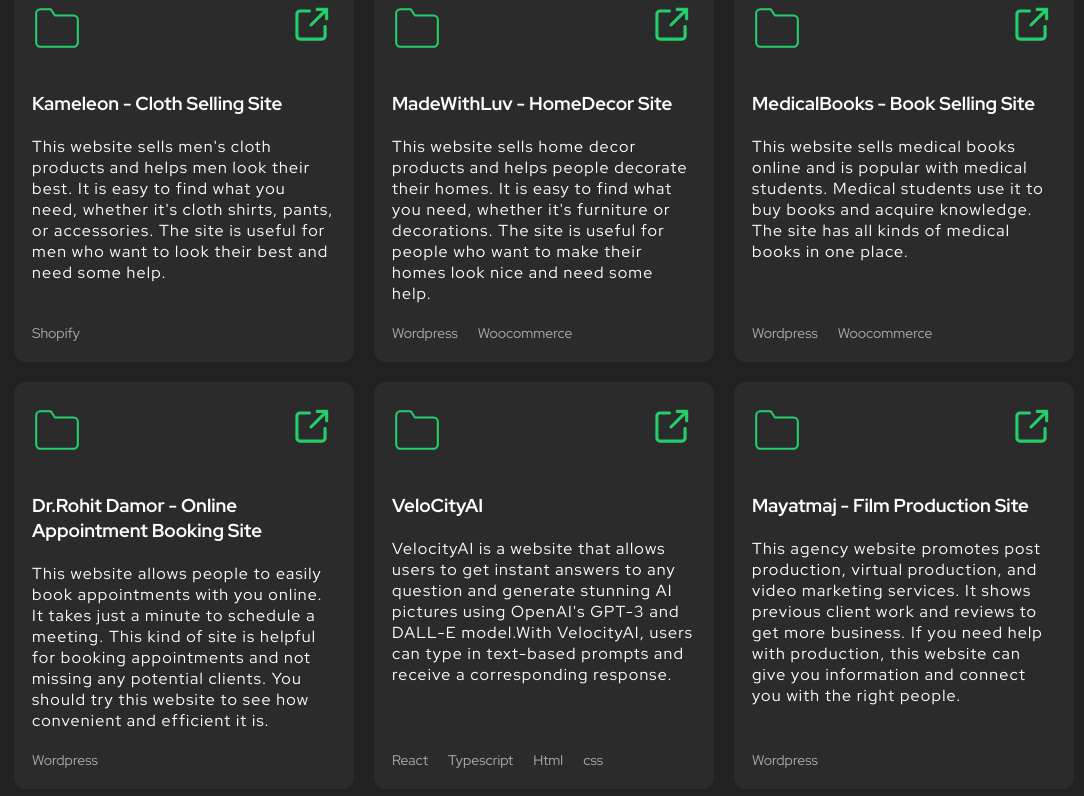
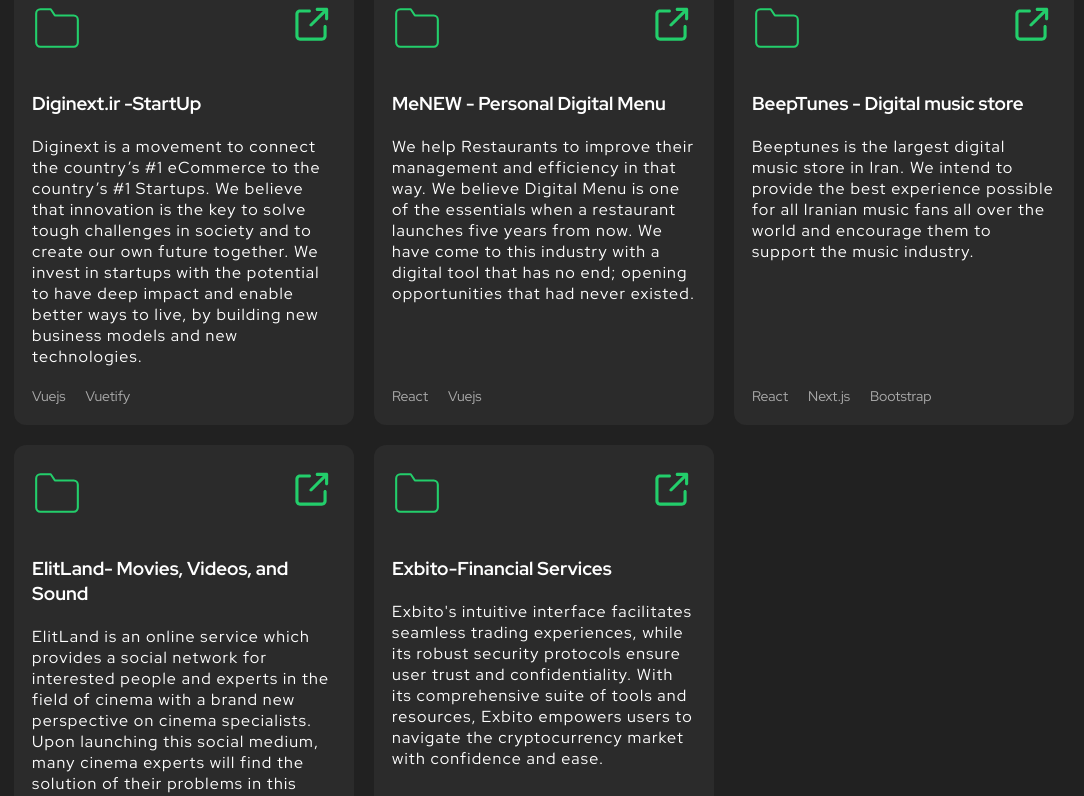
Before and after one commit to sadafamininia99/Pottfolio, a React (Create React App) app: page / in a window 1280 px wide. Shown: the part 1340-2136 px from the top of the page, without its empty margins (96-1180 px from the left). Built offline with nearby package versions, Linux system fonts and the light colour scheme.

Commit message:
feat:add my experiences

```diff
--- a/src/components/Project/Project.tsx
+++ b/src/components/Project/Project.tsx
@@ -1,37 +1,52 @@
 import { Container } from "./styles";
 // import githubIcon from "../../assets/github.svg"
 // import DownloadApp from '../../assets/download.png'
-import externalLink from "../../assets/external-link.svg"
+import externalLink from "../../assets/external-link.svg";
 import ScrollAnimation from "react-animate-on-scroll";
-
 
 export function Project() {
   return (
     <Container id="project">
       <h2>My Projects</h2>
       <div className="projects">
-
-
-
-      <ScrollAnimation animateIn="flipInX">
+        <ScrollAnimation animateIn="flipInX">
           <div className="project">
             <header>
-              <svg width="50" xmlns="http://www.w3.org/2000/svg" role="img" viewBox="0 0 24 24" fill="none" stroke="#23ce6b " stroke-width="1" stroke-linecap="round" stroke-linejoin="round" ><title>Folder</title><path d="M22 19a2 2 0 0 1-2 2H4a2 2 0 0 1-2-2V5a2 2 0 0 1 2-2h5l2 3h9a2 2 0 0 1 2 2z"></path></svg>
+              <svg
+                width="50"
+                xmlns="http://www.w3.org/2000/svg"
+                role="img"
+                viewBox="0 0 24 24"
+                fill="none"
+                stroke="#23ce6b "
+                stroke-width="1"
+                stroke-linecap="round"
+                stroke-linejoin="round"
+              >
+                <title>Folder</title>
+                <path d="M22 19a2 2 0 0 1-2 2H4a2 2 0 0 1-2-2V5a2 2 0 0 1 2-2h5l2 3h9a2 2 0 0 1 2 2z"></path>
+              </svg>
               <div className="project-links">
-                <a href="https://kameleon.co.in/" target="_blank" rel="noreferrer">
+                <a href="http://diginext.ir" target="_blank" rel="noreferrer">
                   <img src={externalLink} alt="Visit site" />
                 </a>
               </div>
             </header>
             <div className="body">
-              <h3>Kameleon - Cloth Selling Site</h3>
+              <h3>Diginext.ir -StartUp</h3>
               <p>
-              This website sells men's cloth products and helps men look their best. It is easy to find what you need, whether it's cloth shirts, pants, or accessories. The site is useful for men who want to look their best and need some help.
+                Diginext is a movement to connect the country’s #1 eCommerce to
+                the country’s #1 Startups. We believe that innovation is the key
+                to solve tough challenges in society and to create our own
+                future together. We invest in startups with the potential to
+                have deep impact and enable better ways to live, by building new
+                business models and new technologies.
               </p>
             </div>
             <footer>
               <ul className="tech-list">
-                <li>Shopify</li>
+                <li>Vuejs</li>
+                <li>Vuetify</li>
               </ul>
             </footer>
           </div>
@@ -40,23 +55,40 @@
         <ScrollAnimation animateIn="flipInX">
           <div className="project">
             <header>
-              <svg width="50" xmlns="http://www.w3.org/2000/svg" role="img" viewBox="0 0 24 24" fill="none" stroke="#23ce6b " stroke-width="1" stroke-linecap="round" stroke-linejoin="round" ><title>Folder</title><path d="M22 19a2 2 0 0 1-2 2H4a2 2 0 0 1-2-2V5a2 2 0 0 1 2-2h5l2 3h9a2 2 0 0 1 2 2z"></path></svg>
+              <svg
+                width="50"
+                xmlns="http://www.w3.org/2000/svg"
+                role="img"
+                viewBox="0 0 24 24"
+                fill="none"
+                stroke="#23ce6b "
+                stroke-width="1"
+                stroke-linecap="round"
+                stroke-linejoin="round"
+              >
+                <title>Folder</title>
+                <path d="M22 19a2 2 0 0 1-2 2H4a2 2 0 0 1-2-2V5a2 2 0 0 1 2-2h5l2 3h9a2 2 0 0 1 2 2z"></path>
+              </svg>
               <div className="project-links">
-                <a href="https://madewithluv.in/" target="_blank" rel="noreferrer">
+                <a href="https://menew.ir" target="_blank" rel="noreferrer">
                   <img src={externalLink} alt="Visit site" />
                 </a>
               </div>
             </header>
             <div className="body">
-              <h3>MadeWithLuv - HomeDecor Site</h3>
+              <h3>MeNEW - Personal Digital Menu</h3>
               <p>
-              This website sells home decor products and helps people decorate their homes. It is easy to find what you need, whether it's furniture or decorations. The site is useful for people who want to make their homes look nice and need some help.
+                We help Restaurants to improve their management and efficiency
+                in that way. We believe Digital Menu is one of the essentials
+                when a restaurant launches five years from now. We have come to
+                this industry with a digital tool that has no end; opening
+                opportunities that had never existed.
               </p>
             </div>
             <footer>
               <ul className="tech-list">
-                <li>Wordpress</li>
-                <li>Woocommerce</li>
+                <li>React</li>
+                <li>Vuejs</li>
               </ul>
             </footer>
           </div>
@@ -65,23 +97,44 @@
         <ScrollAnimation animateIn="flipInX">
           <div className="project">
             <header>
-              <svg width="50" xmlns="http://www.w3.org/2000/svg" role="img" viewBox="0 0 24 24" fill="none" stroke="#23ce6b " stroke-width="1" stroke-linecap="round" stroke-linejoin="round" ><title>Folder</title><path d="M22 19a2 2 0 0 1-2 2H4a2 2 0 0 1-2-2V5a2 2 0 0 1 2-2h5l2 3h9a2 2 0 0 1 2 2z"></path></svg>
+              <svg
+                width="50"
+                xmlns="http://www.w3.org/2000/svg"
+                role="img"
+                viewBox="0 0 24 24"
+                fill="none"
+                stroke="#23ce6b "
+                stroke-width="1"
+                stroke-linecap="round"
+                stroke-linejoin="round"
+              >
+                <title>Folder</title>
+                <path d="M22 19a2 2 0 0 1-2 2H4a2 2 0 0 1-2-2V5a2 2 0 0 1 2-2h5l2 3h9a2 2 0 0 1 2 2z"></path>
+              </svg>
               <div className="project-links">
-                <a href="https://justmedicalbooks.com/" target="_blank" rel="noreferrer">
+                <a
+                  href="http://www.beeptunes.com"
+                  target="_blank"
+                  rel="noreferrer"
+                >
                   <img src={externalLink} alt="Visit site" />
                 </a>
               </div>
             </header>
             <div className="body">
-              <h3>MedicalBooks - Book Selling Site</h3>
+              <h3>BeepTunes - Digital music store </h3>
               <p>
-              This website sells medical books online and is popular with medical students. Medical students use it to buy books and acquire knowledge. The site has all kinds of medical books in one place.
+                Beeptunes is the largest digital music store in Iran. We intend
+                to provide the best experience possible for all Iranian music
+                fans all over the world and encourage them to support the music
+                industry.
               </p>
             </div>
             <footer>
               <ul className="tech-list">
-                <li>Wordpress</li>
-                <li>Woocommerce</li>
+                <li>React</li>
+                <li>Next.js</li>
+                <li>Bootstrap</li>
               </ul>
             </footer>
           </div>
@@ -114,22 +167,46 @@
         <ScrollAnimation animateIn="flipInX">
           <div className="project">
             <header>
-              <svg width="50" xmlns="http://www.w3.org/2000/svg" role="img" viewBox="0 0 24 24" fill="none" stroke="#23ce6b " stroke-width="1" stroke-linecap="round" stroke-linejoin="round" ><title>Folder</title><path d="M22 19a2 2 0 0 1-2 2H4a2 2 0 0 1-2-2V5a2 2 0 0 1 2-2h5l2 3h9a2 2 0 0 1 2 2z"></path></svg>
+              <svg
+                width="50"
+                xmlns="http://www.w3.org/2000/svg"
+                role="img"
+                viewBox="0 0 24 24"
+                fill="none"
+                stroke="#23ce6b "
+                stroke-width="1"
+                stroke-linecap="round"
+                stroke-linejoin="round"
+              >
+                <title>Folder</title>
+                <path d="M22 19a2 2 0 0 1-2 2H4a2 2 0 0 1-2-2V5a2 2 0 0 1 2-2h5l2 3h9a2 2 0 0 1 2 2z"></path>
+              </svg>
               <div className="project-links">
-                <a href="https://drrohitdamor.com" target="_blank" rel="noreferrer">
+                <a
+                  href="https://elitland.com/"
+                  target="_blank"
+                  rel="noreferrer"
+                >
                   <img src={externalLink} alt="Visit site" />
                 </a>
               </div>
             </header>
             <div className="body">
-              <h3>Dr.Rohit Damor - Online Appointment Booking Site</h3>
+              <h3>ElitLand- Movies, Videos, and Sound</h3>
               <p>
-              This website allows people to easily book appointments with you online. It takes just a minute to schedule a meeting. This kind of site is helpful for booking appointments and not missing any potential clients. You should try this website to see how convenient and efficient it is.
+                ElitLand is an online service which provides a social network
+                for interested people and experts in the field of cinema with a
+                brand new perspective on cinema specialists. Upon launching this
+                social medium, many cinema experts will find the solution of
+                their problems in this environment, which in turn it will enrich
+                the contents and the services provided for the enthusiasts of
+                cinema.
               </p>
             </div>
             <footer>
               <ul className="tech-list">
-                <li>Wordpress</li>
+                <li>React</li>
+                <li>Next.js</li>
               </ul>
             </footer>
           </div>
@@ -138,25 +215,46 @@
         <ScrollAnimation animateIn="flipInX">
           <div className="project">
             <header>
-              <svg width="50" xmlns="http://www.w3.org/2000/svg" role="img" viewBox="0 0 24 24" fill="none" stroke="#23ce6b " stroke-width="1" stroke-linecap="round" stroke-linejoin="round" ><title>Folder</title><path d="M22 19a2 2 0 0 1-2 2H4a2 2 0 0 1-2-2V5a2 2 0 0 1 2-2h5l2 3h9a2 2 0 0 1 2 2z"></path></svg>
+              <svg
+                width="50"
+                xmlns="http://www.w3.org/2000/svg"
+                role="img"
+                viewBox="0 0 24 24"
+                fill="none"
+                stroke="#23ce6b "
+                stroke-width="1"
+                stroke-linecap="round"
+                stroke-linejoin="round"
+              >
+                <title>Folder</title>
+                <path d="M22 19a2 2 0 0 1-2 2H4a2 2 0 0 1-2-2V5a2 2 0 0 1 2-2h5l2 3h9a2 2 0 0 1 2 2z"></path>
+              </svg>
               <div className="project-links">
-                <a href="https://velocityai.vinayaksingh.com/" target="_blank" rel="noreferrer">
+                <a
+                  href="https://app.exbito.com/register"
+                  target="_blank"
+                  rel="noreferrer"
+                >
                   <img src={externalLink} alt="Visit site" />
                 </a>
               </div>
             </header>
             <div className="body">
-              <h3>VeloCityAI</h3>
+              <h3>Exbito-Financial Services</h3>
               <p>
-              VelocityAI is a website that allows users to get instant answers to any question and generate stunning AI pictures using OpenAI's GPT-3 and DALL-E model.With VelocityAI, users can type in text-based prompts and receive a corresponding response.
+                Exbito's intuitive interface facilitates seamless trading
+                experiences, while its robust security protocols ensure user
+                trust and confidentiality. With its comprehensive suite of tools
+                and resources, Exbito empowers users to navigate the
+                cryptocurrency market with confidence and ease.
               </p>
             </div>
             <footer>
               <ul className="tech-list">
                 <li>React</li>
                 <li>Typescript</li>
-                <li>Html</li>
-                <li>css</li>
+                <li>Next.js</li>
+                <li>GraphQl</li>
               </ul>
             </footer>
           </div>
@@ -186,31 +284,7 @@
           </div>
         </ScrollAnimation> */}
 
-        <ScrollAnimation animateIn="flipInX">
-          <div className="project">
-            <header>
-              <svg width="50" xmlns="http://www.w3.org/2000/svg" role="img" viewBox="0 0 24 24" fill="none" stroke="#23ce6b " stroke-width="1" stroke-linecap="round" stroke-linejoin="round" ><title>Folder</title><path d="M22 19a2 2 0 0 1-2 2H4a2 2 0 0 1-2-2V5a2 2 0 0 1 2-2h5l2 3h9a2 2 0 0 1 2 2z"></path></svg>
-              <div className="project-links">
-                <a href="https://mayatmaj.com/" target="_blank" rel="noreferrer">
-                  <img src={externalLink} alt="Visit site" />
-                </a>
-              </div>
-            </header>
-            <div className="body">
-              <h3>Mayatmaj - Film Production Site</h3>
-              <p>
-              This agency website promotes post production, virtual production, and video marketing services. It shows previous client work and reviews to get more business. If you need help with production, this website can give you information and connect you with the right people.
-              </p>
-            </div>
-            <footer>
-              <ul className="tech-list">
-                <li>Wordpress</li>
-              </ul>
-            </footer>
-          </div>
-        </ScrollAnimation>
-
-
+        <ScrollAnimation animateIn="flipInX"></ScrollAnimation>
       </div>
     </Container>
   );
```
